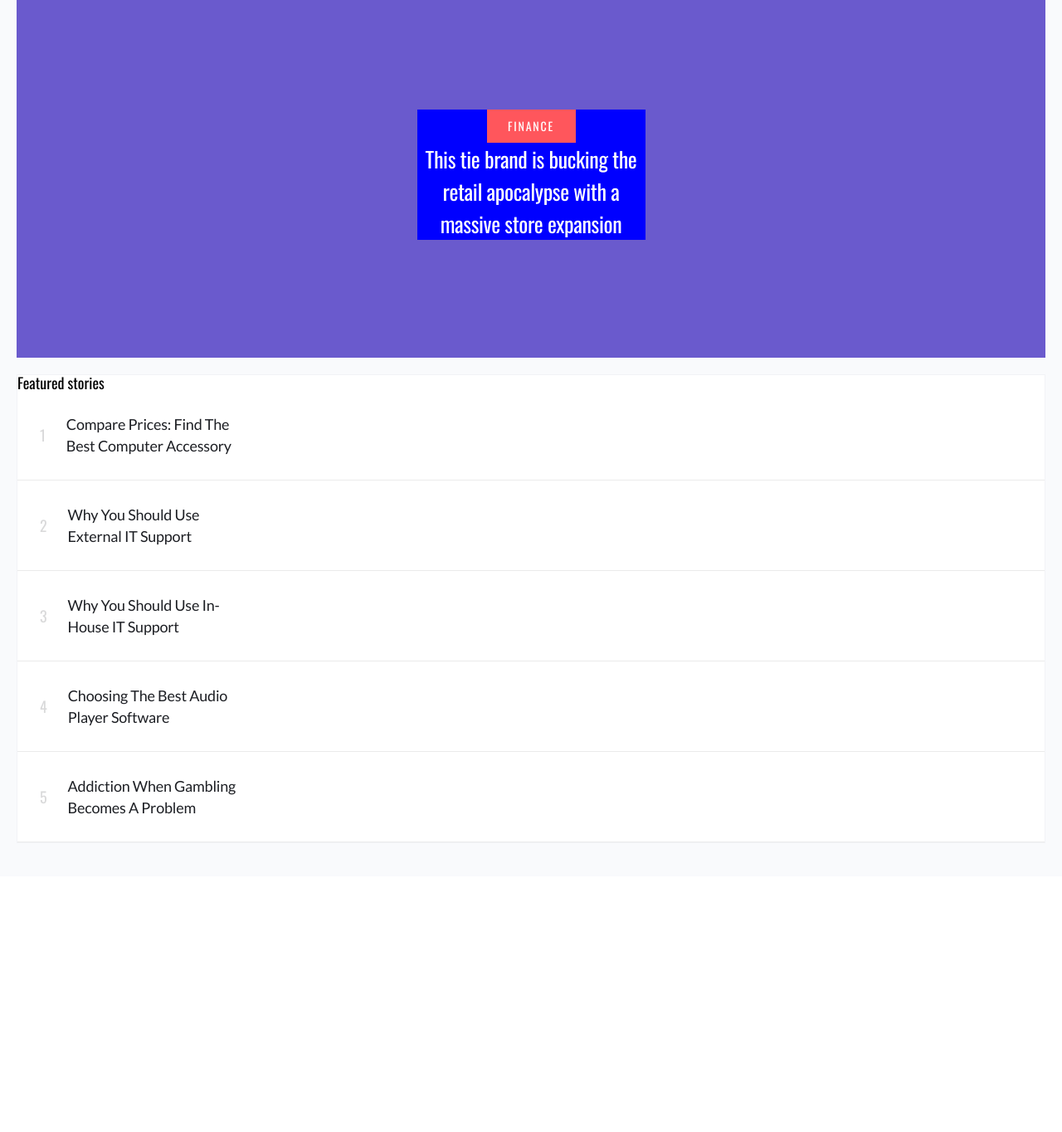
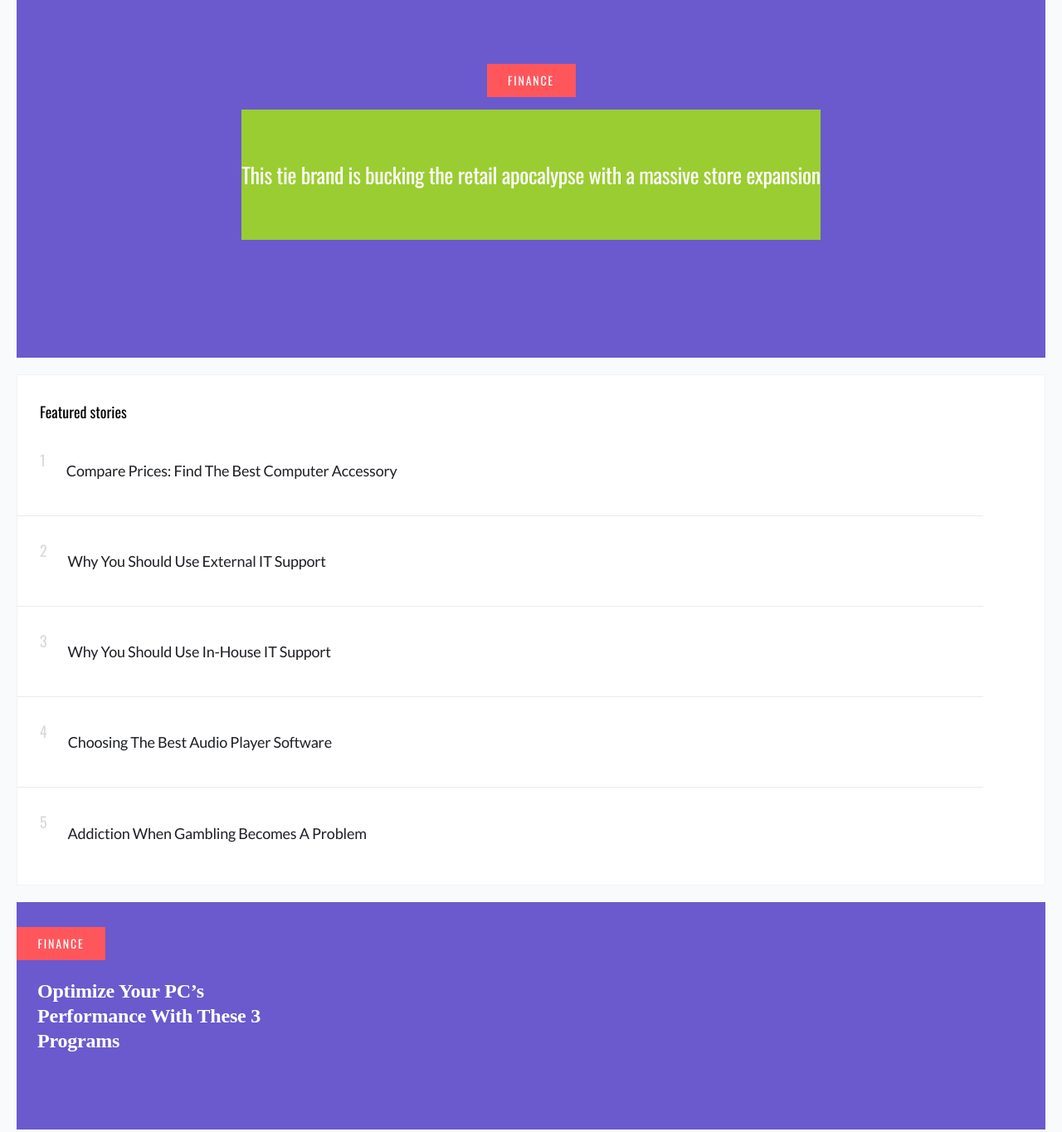
Before and after one commit to TaekyungAn/responsive_web, a plain HTML site: page index.html in a window 1280 px wide. Shown: the part 100-1464 px from the top of the page at 83% size. Before the commit the page ends 1156 px from the top, so only its background shows below. Drawn offline with nearby package versions, Linux system fonts and the light colour scheme.

Commit message:
style: ui작업 중간 커밋

```diff
--- a/index.html
+++ b/index.html
@@ -12,24 +12,23 @@
     <link rel="stylesheet" href="src/style/style.css" />
     <title>Deck</title>
   </head>
-  <body>
+
+  <body class="x_center">
     <header><nav class="hidden"></nav></header>
     <main>
-      <section>
-        <article class="intro center">
-          <div class="center">
-            <div class="finance_btn">FINANCE</div>
-            <div class="intro_text">
-              This tie brand is bucking the retail apocalypse with a massive
-              store expansion
-            </div>
-            <div class="icons"></div>
+      <section class="x_center">
+        <article class="card_1 x_center">
+          <div class="finance_btn">FINANCE</div>
+          <div class="card_1_text x_center y_center">
+            This tie brand is bucking the retail apocalypse with a massive store
+            expansion
           </div>
+          <div class="icons"></div>
         </article>
 
         <article class="stories">
           <div class="stories_title">Featured stories</div>
-          <div>
+          <div class="ranking_wrapper">
             <div class="ranking">
               <div class="number">1</div>
               <div class="ranking_text">
@@ -62,6 +61,31 @@
             </div>
           </div>
         </article>
+
+        <article class="card_2 y_center">
+          <div>
+            <div class="finance_btn">FINANCE</div>
+            <div class="card_2_text">
+              Optimize Your PC’s Performance With These 3 Programs
+            </div>
+            <div class="icons"></div>
+          </div>
+        </article>
+
+        <article class="reading x_center y_center">
+          <div class="reading_wrapper">
+            <div class="reading_title">
+              This tie brand is bucking the retail apocalypse with a massive
+              store expansion
+            </div>
+            <div class="reading_content">
+              The universe is constantly changing, moving. Some would say it’s a
+              “living” thing because you never know what you are going to see on
+              any given night.
+            </div>
+            <div class="reading_btn">Read More</div>
+          </div>
+        </article>
       </section>
       <aside></aside>
     </main>
--- a/src/style/reset.css
+++ b/src/style/reset.css
@@ -133,4 +133,6 @@ table {
   --gray-001: #ebebeb;
   --gray-002: #f2f3f6;
   --back-color: #f9fafc;
+  --point-font: "Oswald", sans-serif;
+  --regular-font: "Lato", sans-serif;
 }
--- a/src/style/style.css
+++ b/src/style/style.css
@@ -1,12 +1,19 @@
 @import "reset.css";
-body,
-section,
-.center,
+
+/* 센터 공통 */
+.x_center,
 .finance_btn {
   display: flex;
   flex-direction: column;
   align-items: center;
 }
+
+.y_center {
+  display: flex;
+  flex-direction: column;
+  justify-content: center;
+}
+
 body {
   width: 100vw;
 }
@@ -34,19 +41,13 @@ article {
   width: 100%;
 }
 
-/* 첫번째 */
-article.intro {
-  height: 44.1rem;
-  justify-content: center;
-  background-color: slateblue;
-  font-family: "Oswald", sans-serif;
-}
-
 article div.finance_btn {
   width: 10.7rem;
   height: 4rem;
 
   justify-content: center;
+
+  font-family: var(--point-font);
   font-size: 1.4rem;
   letter-spacing: 0.175rem;
 
@@ -54,8 +55,23 @@ article div.finance_btn {
   background-color: var(--main-color);
 }
 
-article div.intro_text {
-  width: 27.5rem;
+/* 첫번째 카드 */
+article.card_1 {
+  position: relative;
+  height: 44.1rem;
+  justify-content: center;
+  background-color: slateblue;
+  padding: 0 3rem;
+  font-family: var(--point-font);
+}
+
+.card_1 div.finance_btn {
+  position: absolute;
+  top: 8.7rem;
+}
+
+article div.card_1_text {
+  height: 15.7rem;
   text-align: center;
 
   font-size: 2.6rem;
@@ -63,25 +79,27 @@ article div.intro_text {
 
   letter-spacing: -0.038rem;
   line-height: 3.92rem;
-}
-article div.center {
-  justify-content: center;
-  background-color: blue;
+
+  background-color: yellowgreen;
 }
 
-/* 두번째 */
+/* 랭킹 */
 article.stories {
   background-color: white;
   border: 0.1rem #f2f3f6 solid;
   font-size: 1.8rem;
   font-weight: 500;
+
+  padding-right: 7.4rem;
 }
 
 article div.stories_title {
-  font-family: "Oswald", sans-serif;
+  font-family: var(--point-font);
+  margin-top: 3.5rem;
+  margin-bottom: 0.8rem;
+  padding: 0 2.7rem;
 }
 
-/* 해야하는 것: 마지막 보더는 없애야함!! */
 article div.ranking {
   height: 10.9rem;
   display: flex;
@@ -91,10 +109,13 @@ article div.ranking {
   border-bottom: 0.1rem var(--gray-001) solid;
 }
 
+article div.ranking:nth-last-child(1) {
+  border-bottom: none;
+  margin-bottom: 0.8rem;
+}
+
 article div.ranking_text {
-  width: 21rem;
-
-  font-family: "Lato", sans-serif;
+  font-family: var(--regular-font);
   color: var(--black-001);
   line-height: 2.6rem;
   letter-spacing: -0.02rem;
@@ -102,8 +123,48 @@ article div.ranking_text {
 
 article div.number {
   margin-right: 2.5rem;
-  font-family: "Oswald", sans-serif;
+  font-family: var(--point-font);
+  height: 100%;
+  margin-top: 1rem;
 
   color: var(--black-001);
   opacity: 0.1662;
 }
+
+/* 두번째 카드 */
+article.card_2 {
+  position: relative;
+  height: 27.4rem;
+  background-color: slateblue;
+}
+
+.card_2 div.finance_btn {
+  position: absolute;
+  top: 3rem;
+}
+
+article div.card_2_text {
+  width: 27.5rem;
+  height: 100%;
+
+  font-size: 2.4rem;
+  font-weight: 600;
+  letter-spacing: -0.02rem;
+  line-height: 3rem;
+
+  margin-left: 2.5rem;
+
+  color: white;
+}
+
+/* 읽을거리 */
+article.reading {
+  height: 49.8rem;
+  padding: 0 2.5rem;
+  background-color: var(--main-color);
+}
+
+div.reading_wrapper {
+  height: 42.1rem;
+  background-color: aqua;
+}
```
